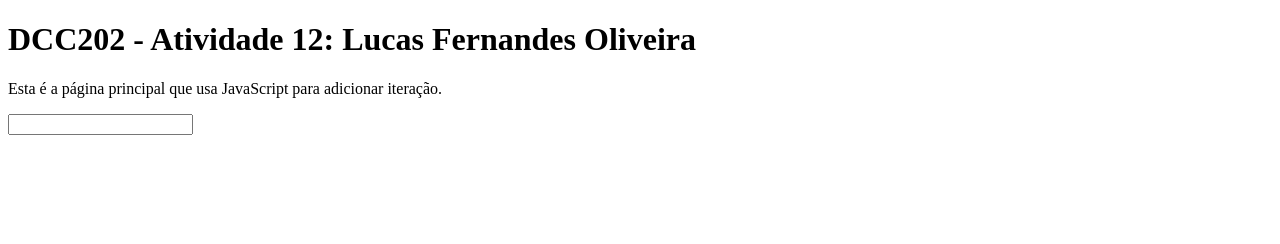
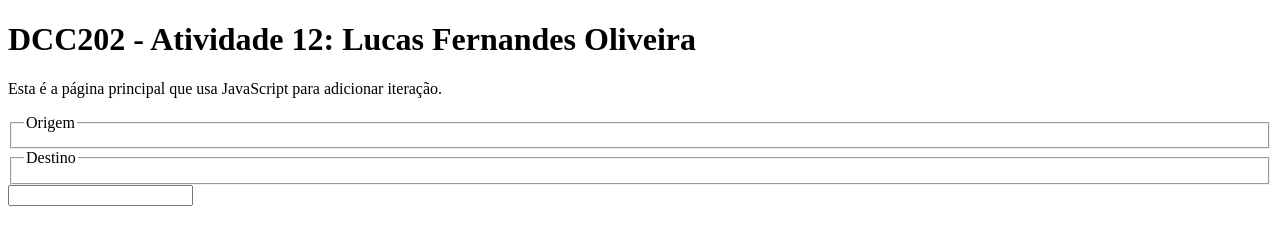
Before and after one commit to ufjf-dcc202/ufjf-dcc202-2023-3-b-atv12-lucasferoli, a website: page index.html in a window 1280 px wide. Drawn offline with Linux system fonts and the light colour scheme.

Commit message:
legenda criada

```diff
--- a/index.html
+++ b/index.html
@@ -12,6 +12,12 @@
     <p>Esta é a página principal que usa JavaScript para adicionar iteração.</p>
 <section>
 <form name="entrada">
+    <fieldset>
+        <legend>Origem</legend>
+    </fieldset>
+    <fieldset>
+        <legend>Destino</legend>
+    </fieldset>
     <input name="test">
 </form>
 </section>
```
